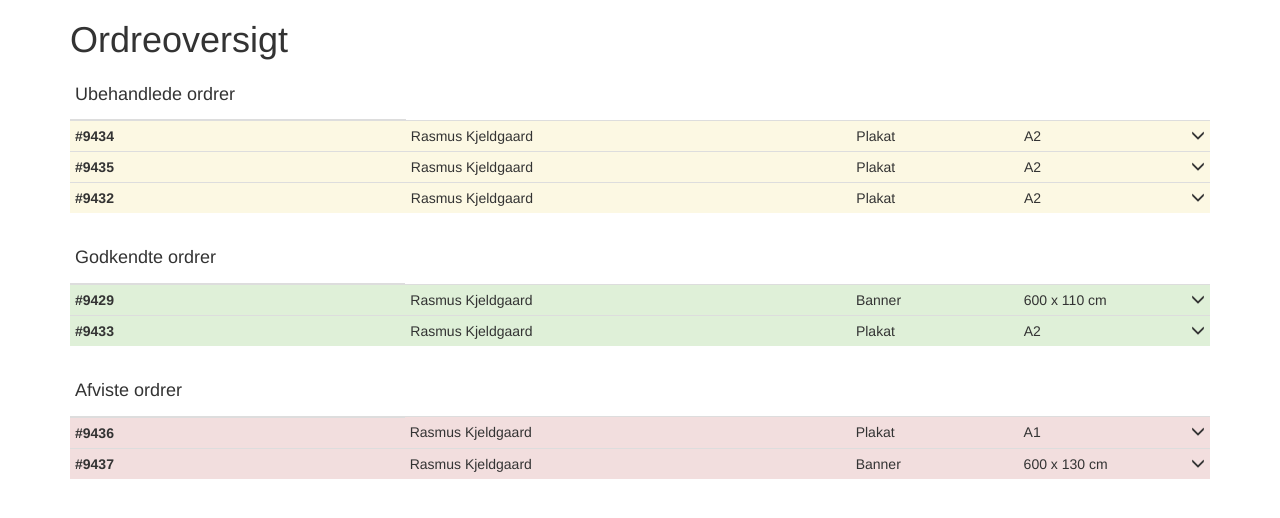
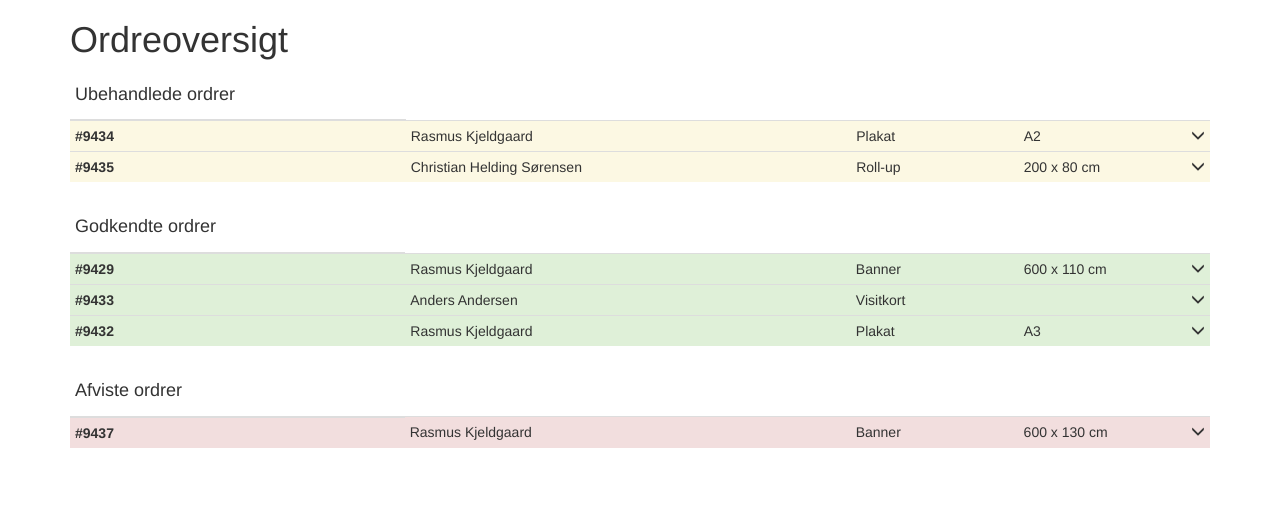
Before and after one commit to nicklasjust/nordgrafisk, a PHP site: page /NGInterface.php in a window 1280 px wide. Shown: the top 518 px of the page. Run offline with PHP 8.4, Linux system fonts and the light colour scheme; some libraries are stand-ins or nearby versions.

Commit message:
Hotfix collapse-stuff

```diff
--- a/NGInterface.php
+++ b/NGInterface.php
@@ -1,4 +1,29 @@
-<?php require 'header.php'; ?>
+<!DOCTYPE html>
+<html lang="en">
+	<head>
+		<meta charset="utf-8">
+		<meta http-equiv="X-UA-Compatible" content="IE=edge">
+		<meta name="viewport" content="width=device-width, initial-scale=1">
+		<title>Nord Grafisk</title>
+
+		<!-- Bootstrap -->
+		<link href="css/bootstrap.min.css" rel="stylesheet">
+		<link href="css/customstyle.css" rel="stylesheet">
+		<link href="css/upload-fane-style.css" rel="stylesheet">
+
+		<script src="https://ajax.googleapis.com/ajax/libs/jquery/2.1.4/jquery.min.js"></script>
+		<!--<script type="text/javascript" src="js/bootstrap.js"></script>-->
+		<script type="text/javascript" src="js/script.js"></script>
+
+ 		<script src="js/upload-script.js" type="text/javascript"></script>
+
+		<!-- HTML5 Shim and Respond.js IE8 support of HTML5 elements and media queries -->
+		<!-- WARNING: Respond.js doesn't work if you view the page via file:// -->
+		<!--[if lt IE 9]>
+			<script src="https://oss.maxcdn.com/libs/html5shiv/3.7.0/html5shiv.js"></script>
+			<script src="https://oss.maxcdn.com/libs/respond.js/1.4.2/respond.min.js"></script>
+		<![endif]-->
+	</head>
 
 	<body>
 	<div class="container bs-docs-container">
@@ -37,7 +62,7 @@
 		  									<h4>Produkt</h4>
 		  										<h5>Plakat</h5>
 		  									<h4>Format</h4>
-		  										<h5>A3</h5>
+		  										<h5>A2</h5>
 		  										<h5>Type: Tosidet print</h5>
 		  									<h4>Brug</h4>
 		  										<h5>Indendørs</h5>
@@ -87,9 +112,9 @@
 					<tr data-toggle="collapse" data-target="#collapsableContent-9435" class="accordion-toggle warning">
 
 						<th scope="row">#9435</th>
-						<td class="custom-td-name">Rasmus Kjeldgaard</td>
-						<td class="custom-td-type">Plakat</td>
-						<td class="custom-td-format">A2</td>
+						<td class="custom-td-name">Christian Helding Sørensen</td>
+						<td class="custom-td-type">Roll-up</td>
+						<td class="custom-td-format">200 x 80 cm</td>
 						<td><span class="glyphicon glyphicon-menu-down" aria-hidden="true"></span></td>
 
 					</tr>
@@ -102,32 +127,31 @@
 	  									<div class="col-xs-6">
 
 		  									<h4>Produkt</h4>
-		  										<h5>Plakat</h5>
+		  										<h5>Roll-up</h5>
 		  									<h4>Format</h4>
-		  										<h5>A3</h5>
-		  										<h5>Type: Tosidet print</h5>
+		  										<h5>200 x 80 cm</h5>
 		  									<h4>Brug</h4>
-		  										<h5>Indendørs</h5>
-		  										<h5>Materiale: Skumpap</h5>
+		  										<h5>Udendørs</h5>
 		  									<h4>Beskæring</h4>
 		  										<h5>Beskæringskant: Ja</h5>
 		  										<h5>Skæremærker: Nej</h5>
+		  										<h5>Kant på 3 cm i bunden: Ja</h5>
 		  									<h4>Filer</h4>
 		  										<h5>1 fil uploadet til:</h5>
-		  										<h5><b>C:/Users/Henrik/Dropbox/Delemappe/Plakat.pdf</b></h5>
+		  										<h5><b>C:/Users/Henrik/Dropbox/Delemappe/roll-up.pdf</b></h5>
 
 			 						 	</div>
 
 			 						 	<div class="col-xs-6">
 
 				 						 	<h4>Antal</h4>
-				 						 		<h5>4</h5>
+				 						 		<h5>1</h5>
 				 						 	<h4>Leveringstidspunkt</h4>
-				 						 		<h5>14/5/2015 kl. 14:00</h5>
+				 						 		<h5>12/5/2015 kl. 10:00</h5>
 				 						 	<h4>Fakturering</h4>
-				 						 		<h5>Rasmus Kjeldgaard</h5>
-				 						 		<h5>Fjældevænget 112, 2. tv</h5>
-				 						 		<h5>8210, Aarhus V</h5>
+				 						 		<h5>Christian Helding Sørensen</h5>
+				 						 		<h5>Silkeborgvej 84, 1. th.</h5>
+				 						 		<h5>8000, Aarhus C</h5>
 				 						 	<h4>Levering</h4>
 				 						 		<h5>Afhentes af kunde</h5>
 
@@ -141,75 +165,7 @@
 										<button type="button" class="btn btn-default btn-lg pull-right acceptorder-btn">
 					  						Godkend ordre
 										</button>
-										<a class="btn btn-default btn-lg pull-right contactcustomer-btn" href="mailto:201304196@post.au.dk" role="button">
-										Kontakt kunde
-										</a>
-
-									</div>
-								</div>
-							</div>
-						</td>
-					</tr>
-
-					<tr data-toggle="collapse" data-target="#collapsableContent-9432" class="accordion-toggle warning">
-
-						<th scope="row">#9432</th>
-						<td class="custom-td-name">Rasmus Kjeldgaard</td>
-						<td class="custom-td-type">Plakat</td>
-						<td class="custom-td-format">A2</td>
-						<td><span class="glyphicon glyphicon-menu-down" aria-hidden="true"></span></td>
-
-					</tr>
-
-					<tr>
-						<td colspan="6" class="hiddenRow">
-							<div class="accordian-body collapse" id="collapsableContent-9432">
-								<div class="bs-callout bs-callout-warning">
-  									<h3>Ordre 9432</h3>
-  									<div class="row">
-	  									<div class="col-xs-6">
-
-		  									<h4>Produkt</h4>
-		  										<h5>Plakat</h5>
-		  									<h4>Format</h4>
-		  										<h5>A3</h5>
-		  										<h5>Type: Tosidet print</h5>
-		  									<h4>Brug</h4>
-		  										<h5>Indendørs</h5>
-		  										<h5>Materiale: Skumpap</h5>
-		  									<h4>Beskæring</h4>
-		  										<h5>Beskæringskant: Ja</h5>
-		  										<h5>Skæremærker: Nej</h5>
-		  									<h4>Filer</h4>
-		  										<h5>1 fil uploadet til:</h5>
-		  										<h5><b>C:/Users/Henrik/Dropbox/Delemappe/Plakat.pdf</b></h5>
-
-			 						 	</div>
-
-			 						 	<div class="col-xs-6">
-
-				 						 	<h4>Antal</h4>
-				 						 		<h5>4</h5>
-				 						 	<h4>Leveringstidspunkt</h4>
-				 						 		<h5>14/5/2015 kl. 14:00</h5>
-				 						 	<h4>Fakturering</h4>
-				 						 		<h5>Rasmus Kjeldgaard</h5>
-				 						 		<h5>Fjældevænget 112, 2. tv</h5>
-				 						 		<h5>8210, Aarhus V</h5>
-				 						 	<h4>Levering</h4>
-				 						 		<h5>Afhentes af kunde</h5>
-
-		 						 		</div>
-		 						 	</div>
-									<div class="row">
-
-	  									<button type="button" class="btn btn-default btn-lg pull-right declineorder-btn">
-					  						Afvis ordre
-										</button>
-										<button type="button" class="btn btn-default btn-lg pull-right acceptorder-btn">
-					  						Godkend ordre
-										</button>
-										<a class="btn btn-default btn-lg pull-right contactcustomer-btn" href="mailto:201304196@post.au.dk" role="button">
+										<a class="btn btn-default btn-lg pull-right contactcustomer-btn" href="mailto:201304215@post.au.dk" role="button">
 											Kontakt kunde
 										</a>
 
@@ -306,9 +262,9 @@
 					<tr data-toggle="collapse" data-target="#collapsableContent-9433" class="accordion-toggle success">
 
 						<th scope="row">#9433</th>
-						<td class="custom-td-name " >Rasmus Kjeldgaard</td>
-						<td class="custom-td-type">Plakat</td>
-						<td class="custom-td-format">A2</td>
+						<td class="custom-td-name " >Anders Andersen</td>
+						<td class="custom-td-type">Visitkort</td>
+						<td class="custom-td-format"></td>
 						<td><span class="glyphicon glyphicon-menu-down" aria-hidden="true"></span></td>
 
 					</tr>
@@ -318,6 +274,74 @@
 							<div class="accordian-body collapse" id="collapsableContent-9433">
 								<div class="bs-callout bs-callout-success">
   									<h3>Ordre 9433</h3>
+  									<div class="row">
+	  									<div class="col-xs-6">
+
+		  									<h4>Produkt</h4>
+		  										<h5>Visitkort</h5>
+		  									<h4>Format</h4>
+		  										<h5>8,5 x 5,5 cm</h5>
+		  										<h5>Type: Tosidet print</h5>
+		  									<h4>Brug</h4>
+		  										<h5>Indendørs</h5>
+		  									<h4>Beskæring</h4>
+		  										<h5>Beskæringskant: Nej</h5>
+		  										<h5>Skæremærker: Nej</h5>
+		  									<h4>Filer</h4>
+		  										<h5>2 filer uploadet til:</h5>
+		  										<h5><b>C:/Users/Henrik/Dropbox/Delemappe/visitkort_forside.pdf</b></h5>
+		  										<h5><b>C:/Users/Henrik/Dropbox/Delemappe/visitkort_bagside.pdf</b></h5>
+
+			 						 	</div>
+
+			 						 	<div class="col-xs-6">
+
+				 						 	<h4>Antal</h4>
+				 						 		<h5>4</h5>
+				 						 	<h4>Leveringstidspunkt</h4>
+				 						 		<h5>14/5/2015 kl. 14:00</h5>
+				 						 	<h4>Fakturering</h4>
+				 						 		<h5>Anders Andersen</h5>
+				 						 		<h5>Fjældevænget 112, 2. tv</h5>
+				 						 		<h5>8210, Aarhus V</h5>
+				 						 	<h4>Levering</h4>
+				 						 		<h5>Afhentes af kunde</h5>
+
+		 						 		</div>
+		 						 	</div>
+									<div class="row">
+
+	  									<button type="button" class="btn btn-default btn-lg pull-right declineorder-btn">
+					  						Afvis ordre
+										</button>
+										<button type="button" class="btn btn-default btn-lg pull-right acceptorder-btn">
+					  						Godkend ordre
+										</button>
+										<a class="btn btn-default btn-lg pull-right contactcustomer-btn" href="mailto:201304196@post.au.dk" role="button">
+											Kontakt kunde
+										</a>
+
+									</div>
+								</div>
+							</div>
+						</td>
+					</tr>
+
+					<tr data-toggle="collapse" data-target="#collapsableContent-9432" class="accordion-toggle success">
+
+						<th scope="row">#9432</th>
+						<td class="custom-td-name">Rasmus Kjeldgaard</td>
+						<td class="custom-td-type">Plakat</td>
+						<td class="custom-td-format">A3</td>
+						<td><span class="glyphicon glyphicon-menu-down" aria-hidden="true"></span></td>
+
+					</tr>
+
+					<tr>
+						<td colspan="6" class="hiddenRow">
+							<div class="accordian-body collapse" id="collapsableContent-9432">
+								<div class="bs-callout bs-callout-success">
+  									<h3>Ordre 9432</h3>
   									<div class="row">
 	  									<div class="col-xs-6">
 
@@ -385,73 +409,6 @@
 				</tr>
 
 				<tbody>
-					<tr data-toggle="collapse" data-target="#collapsableContent-9436" class="accordion-toggle danger">
-
-						<th scope="row">#9436</th>
-						<td class="custom-td-name">Rasmus Kjeldgaard</td>
-						<td class="custom-td-type">Plakat</td>
-						<td class="custom-td-format">A1</td>
-						<td><span class="glyphicon glyphicon-menu-down" aria-hidden="true"></span></td>
-
-					</tr>
-
-					<tr>
-						<td colspan="6" class="hiddenRow">
-							<div class="accordian-body collapse" id="collapsableContent-9436">
-								<div class="bs-callout bs-callout-danger">
-									<h3>Ordre 9436</h3>
-									<div class="row">
-	  									<div class="col-xs-6">
-
-		  									<h4>Produkt</h4>
-		  										<h5>Plakat</h5>
-		  									<h4>Format</h4>
-		  										<h5>A3</h5>
-		  										<h5>Type: Tosidet print</h5>
-		  									<h4>Brug</h4>
-		  										<h5>Indendørs</h5>
-		  										<h5>Materiale: Skumpap</h5>
-		  									<h4>Beskæring</h4>
-		  										<h5>Beskæringskant: Ja</h5>
-		  										<h5>Skæremærker: Nej</h5>
-		  									<h4>Filer</h4>
-		  										<h5>1 fil uploadet til:</h5>
-		  										<h5><b>C:/Users/Henrik/Dropbox/Delemappe/Plakat.pdf</b></h5>
-
-			 						 	</div>
-
-			 						 	<div class="col-xs-6">
-
-				 						 	<h4>Antal</h4>
-				 						 		<h5>4</h5>
-				 						 	<h4>Leveringstidspunkt</h4>
-				 						 		<h5>14/5/2015 kl. 14:00</h5>
-				 						 	<h4>Fakturering</h4>
-				 						 		<h5>Rasmus Kjeldgaard</h5>
-				 						 		<h5>Fjældevænget 112, 2. tv</h5>
-				 						 		<h5>8210, Aarhus V</h5>
-				 						 	<h4>Levering</h4>
-				 						 		<h5>Afhentes af kunde</h5>
-
-		 						 		</div>
-		 						 	</div>
-									<div class="row">
-
-	  									<button type="button" class="btn btn-default btn-lg pull-right declineorder-btn">
-					  						Afvis ordre
-										</button>
-										<button type="button" class="btn btn-default btn-lg pull-right acceptorder-btn">
-					  						Godkend ordre
-										</button>
-										<a class="btn btn-default btn-lg pull-right contactcustomer-btn" href="mailto:201304196@post.au.dk" role="button">
-										Kontakt kunde
-										</a>
-
-									</div>
-								</div>
-							</div>
-						</td>
-					</tr>
 
 					<tr data-toggle="collapse" data-target="#collapsableContent-9437" class="accordion-toggle danger">
 
@@ -472,19 +429,17 @@
 	  									<div class="col-xs-6">
 
 		  									<h4>Produkt</h4>
-		  										<h5>Plakat</h5>
+		  										<h5>Banner</h5>
 		  									<h4>Format</h4>
-		  										<h5>A3</h5>
-		  										<h5>Type: Tosidet print</h5>
+		  										<h5>200 x 130 cm</h5>
 		  									<h4>Brug</h4>
-		  										<h5>Indendørs</h5>
-		  										<h5>Materiale: Skumpap</h5>
+		  										<h5>Udendørs</h5>
 		  									<h4>Beskæring</h4>
 		  										<h5>Beskæringskant: Ja</h5>
-		  										<h5>Skæremærker: Nej</h5>
+		  										<h5>Skæremærker: Ja</h5>
 		  									<h4>Filer</h4>
 		  										<h5>1 fil uploadet til:</h5>
-		  										<h5><b>C:/Users/Henrik/Dropbox/Delemappe/Plakat.pdf</b></h5>
+		  										<h5><b>C:/Users/Henrik/Dropbox/Delemappe/banner.pdf</b></h5>
 
 			 						 	</div>
 
--- a/header.php
+++ b/header.php
@@ -12,7 +12,7 @@
 		<link href="css/upload-fane-style.css" rel="stylesheet">
 
 		<script src="https://ajax.googleapis.com/ajax/libs/jquery/2.1.4/jquery.min.js"></script>
-		<script type="text/javascript" src="js/bootstrap.js"></script>
+		<!--<script type="text/javascript" src="js/bootstrap.js"></script>-->
 		<script type="text/javascript" src="js/script.js"></script>
 
  		<script src="js/upload-script.js" type="text/javascript"></script>
```
Lines whose indentation alone changed are shown as unchanged.
